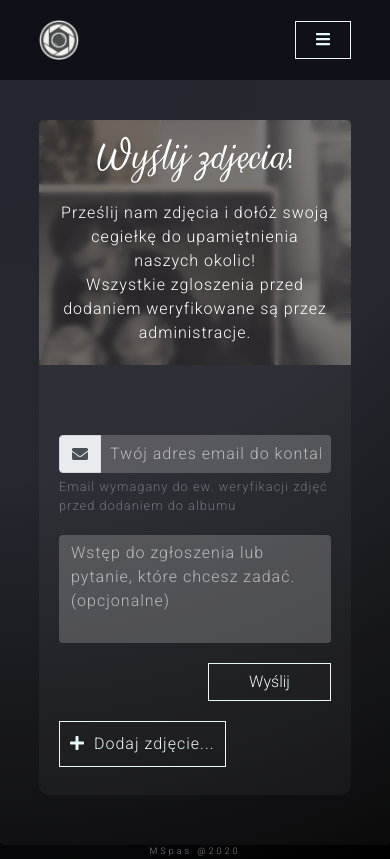
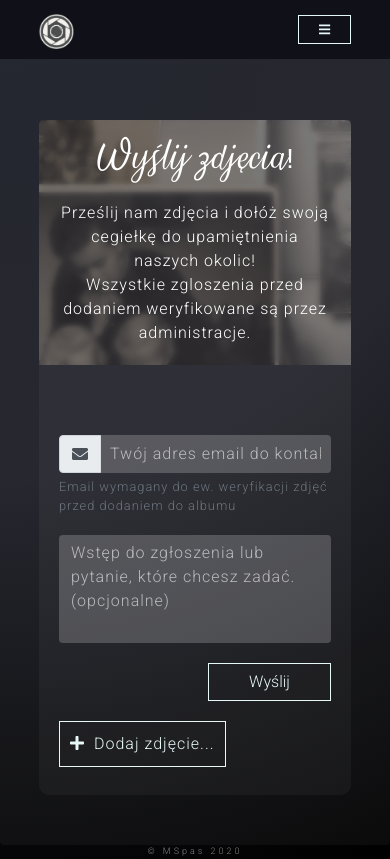
Before and after one commit to mspas/Album, a React (Create React App) app in the folder client/: page /kontakt in a window 390 px wide. Built offline with nearby package versions, Linux system fonts and the light colour scheme.

Commit message:
update packages, fix header

```diff
--- a/client/package.json
+++ b/client/package.json
@@ -18,7 +18,7 @@
     "react-modal": "^3.11.2",
     "react-redux": "^7.2.1",
     "react-router-dom": "^5.2.0",
-    "react-scripts": "3.4.1",
+    "react-scripts": "^3.4.3",
     "redux": "^4.0.5"
   },
   "proxy": "http://localhost:5000/",
--- a/client/src/App.js
+++ b/client/src/App.js
@@ -24,7 +24,7 @@ function App() {
           </Switch>
         </BrowserRouter>
       </main>
-      <footer>MSpas @2020</footer>
+      <footer>© MSpas 2020</footer>
     </div>
   );
 }
--- a/client/src/_animations.sass
+++ b/client/src/_animations.sass
@@ -40,9 +40,11 @@
 
 @keyframes slideInDown
     0%
+        opacity: 0
+        transform: translate(0, -20px)
+    100%
+        opacity: 1
         transform: translate(0, 0)
-    100%
-        transform: translate(0px, 35px)
 
 @keyframes slideInUp
     0%
--- a/client/src/components/Album/styles/Home.module.sass
+++ b/client/src/components/Album/styles/Home.module.sass
@@ -72,23 +72,26 @@
         margin-top: 20px
         padding: 50px 10vw !important
         text-align: justify
-        font-size: 1em
+        font-size: 1.2em
+        line-height: 2em
         border-radius: 0 !important
         @include default-box()
         @media screen and ( max-width: 455px )
-            font-size: 0.8em
+            font-size: 1em
             text-align: left
-            padding: 15px 25px !important
+            padding: 15px !important
         .subtitle
             font-family: CountrysideTwo, Arial, serif
-            font-size: 3em
-            margin-right: 20px
-            vertical-align: bottom
+            font-size: 2em
+            margin: 0 15px 0 25px
             @media screen and ( max-width: 455px )
-                font-size: 2em
+                font-size: 1.5em
+                margin-left: 10px
         .bodyText
             line-height: 2em
             letter-spacing: 2px
+            font-size: 0.9em
+            white-space: pre-wrap
         .sign
             margin-top: 20px
             font-family: CountrysideTwo, Arial, serif
--- a/client/src/components/Header.module.sass
+++ b/client/src/components/Header.module.sass
@@ -3,7 +3,7 @@
 
 .headerSticky
     position: sticky
-    min-height: 80px
+    min-height: 50px
     z-index: 2
 .header
     position: fixed
@@ -18,11 +18,18 @@ header
     background-image: linear-gradient(to right, transparent 0%, #101118f6 14%)
     @media screen and ( max-width: 455px )
         background: #101118f6
+    @media screen and ( max-width: 746px )
+        padding: 15px 10%
     img
+        position: absolute
+        top: 12px
         height: 40px
+        @media screen and ( max-width: 455px )
+            height: 35px
+            top: 14px
     .cityTitle
         position: absolute
-        top: 28px
+        top: 20px
         left: calc( 10% + 50px )
         font-family: CountrysideTwo, Arial, serif
         font-size: 20px
@@ -73,13 +80,14 @@ header
     .mobileNavBtn
         margin: auto 0
         margin-left: auto
-        padding: 6px 20px
+        padding: 4px 20px
+        font-size: 0.8em
         @media screen and ( min-width: 745px )
             display: none
     .mobileNav
         position: absolute
         list-style: none
-        bottom: -40px
+        top: 100%
         right: 0
         width: 100%
         height: 78px
```
Also changed, not shown: 2 other files (tests, documents, lock files or other folders).
